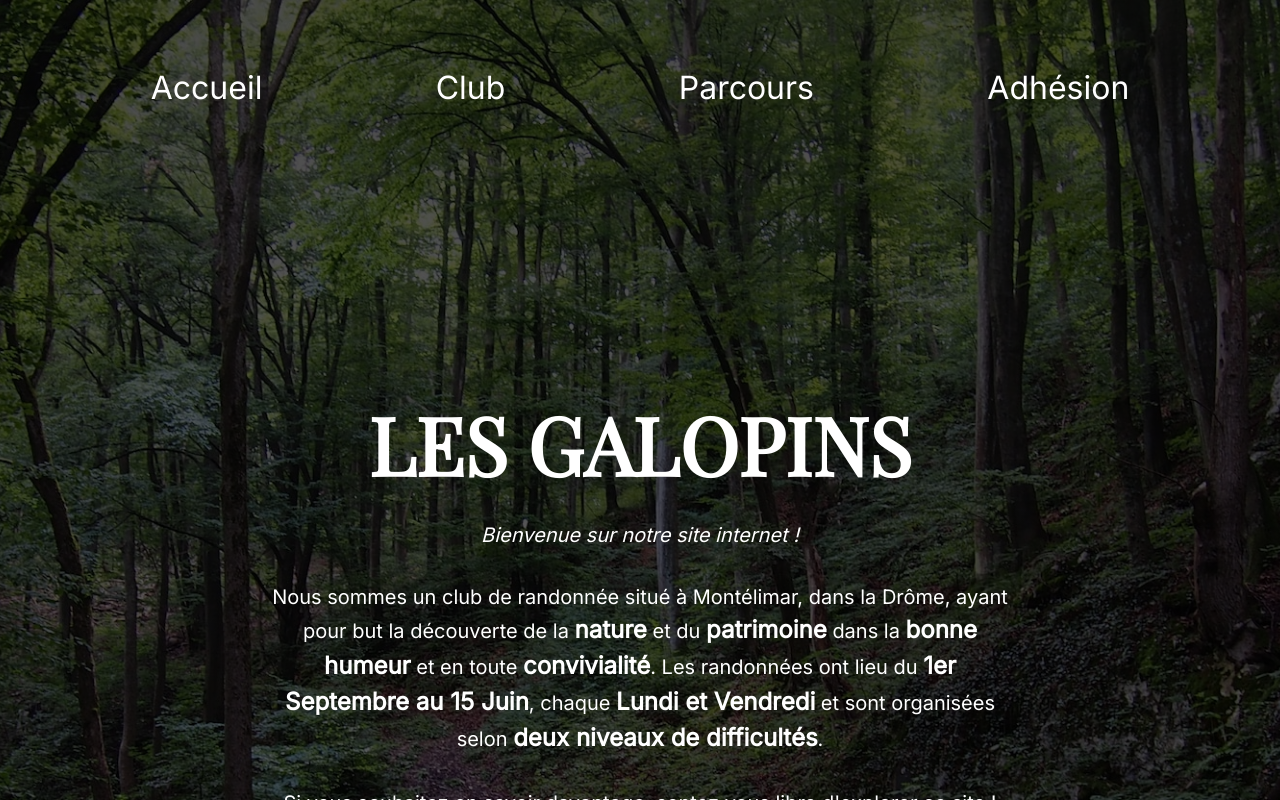
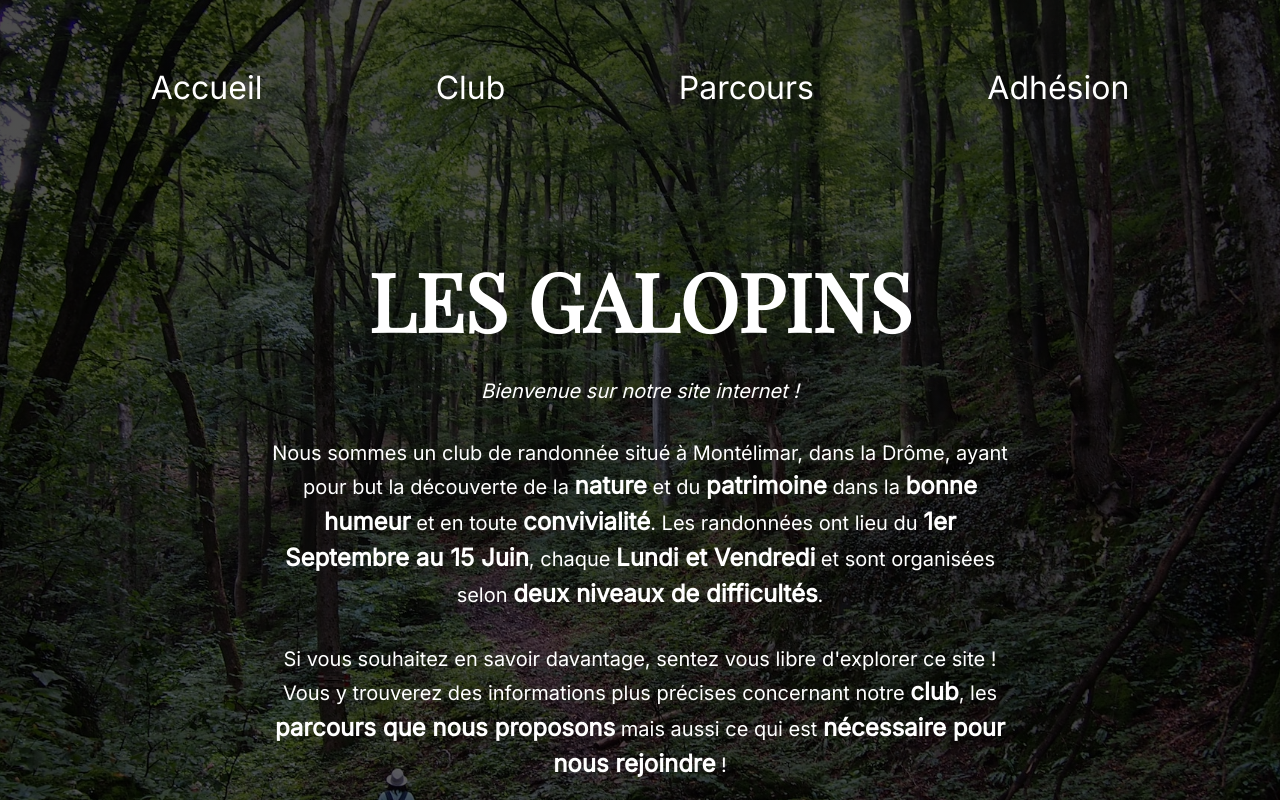
Before and after one commit to SebastienLaurentt/Galopins, a React (Vite) app: page / in a window 1280 px wide. Shown: the top 800 px of the page. Built offline with nearby package versions, Linux system fonts and the light colour scheme.

Commit message:
improve display on home component

```diff
--- a/src/sections/Home.tsx
+++ b/src/sections/Home.tsx
@@ -13,7 +13,7 @@ function Home() {
         >
             <Header/>
             {/* HERO CONTENT */}
-            <div className='p-4 md:p-24 xl:p-60   xl:h-3/4 flex flex-col justify-center items-center  mx-auto'>
+            <div className='p-4 md:p-24 xl:px-60   flex flex-col justify-center items-center  mx-auto'>
                     <h1>LES GALOPINS</h1>
                     <p className='italic text-center mb-8'>Bienvenue sur notre site internet ! </p>
                     <p className=' text-center'>Nous sommes un club de randonnée situé à Montélimar, dans la Drôme, ayant pour but la découverte de la <strong>nature</strong> et du <strong>patrimoine</strong> dans la <strong>bonne humeur</strong> et en toute <strong>convivialité</strong>. Les randonnées ont lieu du <strong>1er Septembre au 15 Juin</strong>, chaque <strong>Lundi et Vendredi</strong> et sont organisées selon <strong>deux niveaux de difficultés</strong>.  </p>
```
